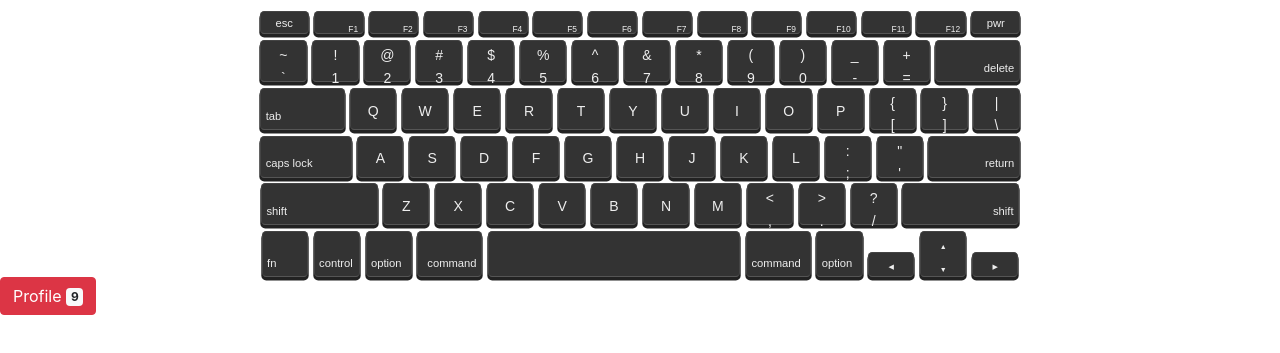
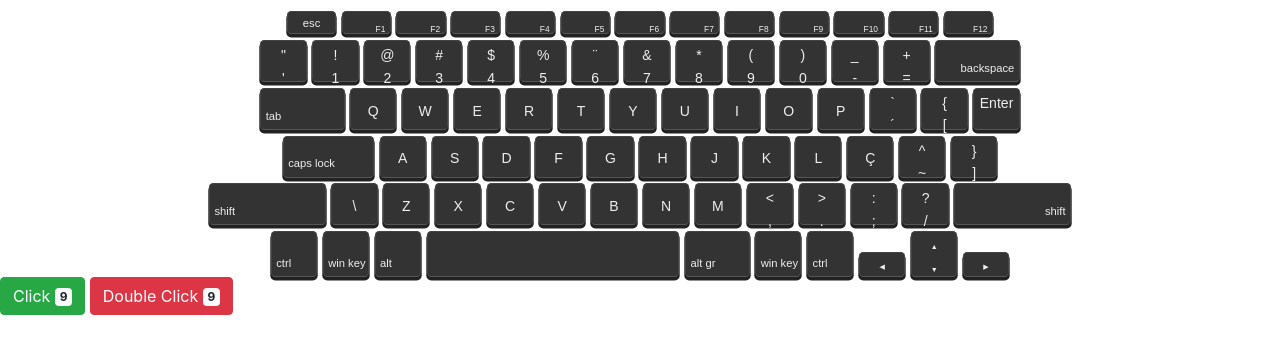
Before and after one commit to igoryy/MercyDoubleClick, a website: page index.html in a window 1280 px wide. Shown: the part 107-460 px from the top of the page. Drawn offline with nearby package versions, Linux system fonts and the light colour scheme.

Commit message:
Alterar teclado de Abnt para abnt2

```diff
--- a/index.html
+++ b/index.html
@@ -47,14 +47,11 @@
         <div data-key="123" class="key--fn">
           <span>F12</span>
         </div>
-        <div data-key="n/a" class="key--word">
-          <span>pwr</span>
-        </div>
       </div>
       <div class="keyboard__row">
         <div class="key--double" data-key="192">
-          <div>~</div>
-          <div>`</div>
+          <div>"</div>
+          <div>'</div>
         </div>
         <div class="key--double" data-key="49">
           <div>!</div>
@@ -77,7 +74,7 @@
           <div>5</div>
         </div>
         <div class="key--double" data-key="54">
-          <div>^</div>
+          <div>¨</div>
           <div>6</div>
         </div>
         <div class="key--double" data-key="55">
@@ -105,7 +102,7 @@
           <div>=</div>
         </div>
         <div class="key--bottom-right key--word key--w4" data-key="8">
-          <span>delete</span>
+          <span>backspace</span>
         </div>
       </div>
       <div class="keyboard__row">
@@ -123,16 +120,15 @@
         <div class="key--letter" data-char="O">O</div>
         <div class="key--letter" data-char="P">P</div>
         <div class="key--double" data-key="219" data-char="{[">
+          <div>`</div>
+          <div>´</div>
+        </div>
+        <div class="key--double" data-key="221" data-char="}]">
           <div>{</div>
           <div>[</div>
         </div>
-        <div class="key--double" data-key="221" data-char="}]">
-          <div>}</div>
-          <div>]</div>
-        </div>
         <div class="key--double" data-key="220" data-char="|\">
-          <div>|</div>
-          <div>\</div>
+          <div>Enter</div>
         </div>
       </div>
       <div class="keyboard__row">
@@ -148,22 +144,21 @@
         <div class="key--letter" data-char="J">J</div>
         <div class="key--letter" data-char="K">K</div>
         <div class="key--letter" data-char="L">L</div>
-        <div class="key--double" data-key="186">
-          <div>:</div>
-          <div>;</div>
+        <div class="key--letter" data-char="L">Ç</div>
+        <div class="key--double" data-key="221" data-char="}]">
+          <div>^</div>
+          <div>~</div>
         </div>
-        <div class="key--double" data-key="222">
-          <div>"</div>
-          <div>'</div>
-        </div>
-        <div class="key--bottom-right key--word key--w5" data-key="13">
-          <span>return</span>
+        <div class="key--double" data-key="221" data-char="}]">
+          <div>}</div>
+          <div>]</div>
         </div>
       </div>
       <div class="keyboard__row">
         <div class="key--bottom-left key--word key--w6" data-key="16">
           <span>shift</span>
         </div>
+        <div class="key--letter" data-char="Z">\</div>
         <div class="key--letter" data-char="Z">Z</div>
         <div class="key--letter" data-char="X">X</div>
         <div class="key--letter" data-char="C">C</div>
@@ -180,6 +175,10 @@
           <div>.</div>
         </div>
         <div class="key--double" data-key="191">
+          <div>:</div>
+          <div>;</div>
+        </div>
+        <div class="key--double" data-key="191">
           <div>?</div>
           <div>/</div>
         </div>
@@ -189,25 +188,25 @@
       </div>
       <div class="keyboard__row keyboard__row--h3">
         <div class="key--bottom-left key--word">
-          <span>fn</span>
+          <span>ctrl</span>
         </div>
         <div class="key--bottom-left key--word key--w1" data-key="17">
-          <span>control</span>
+          <span>win key</span>
         </div>
         <div class="key--bottom-left key--word key--w1" data-key="18">
-          <span>option</span>
-        </div>
-        <div class="key--bottom-right key--word key--w3" data-key="91">
-          <span>command</span>
+          <span>alt</span>
         </div>
         <div class="key--double key--right key--space" data-key="32" data-char=" ">
           &nbsp;
         </div>
         <div class="key--bottom-left key--word key--w3" data-key="93-R">
-          <span>command</span>
+          <span>alt gr</span>
         </div>
         <div class="key--bottom-left key--word key--w1" data-key="18-R">
-          <span>option</span>
+          <span>win key</span>
+        </div>
+        <div class="key--bottom-left key--word">
+          <span>ctrl</span>
         </div>
         <div data-key="37" class="key--arrow">
           <span>&#9664;</span>
@@ -223,10 +222,13 @@
     </div>
   </main>
 
-  <button type="button" class="btn btn-danger">
-    Profile <span class="badge badge-light">9</span>
-    <span class="sr-only">unread messages</span>
+  <button type="button" class="btn btn-success">
+    Click <span class="badge badge-light">9</span>
   </button>
+  <button type="button" class="btn btn-danger" >
+    Double Click <span class="badge badge-light">9</span>
+  </button>
+
 
   <footer>
     <link rel="stylesheet" href="css/keyboard.css">
```
